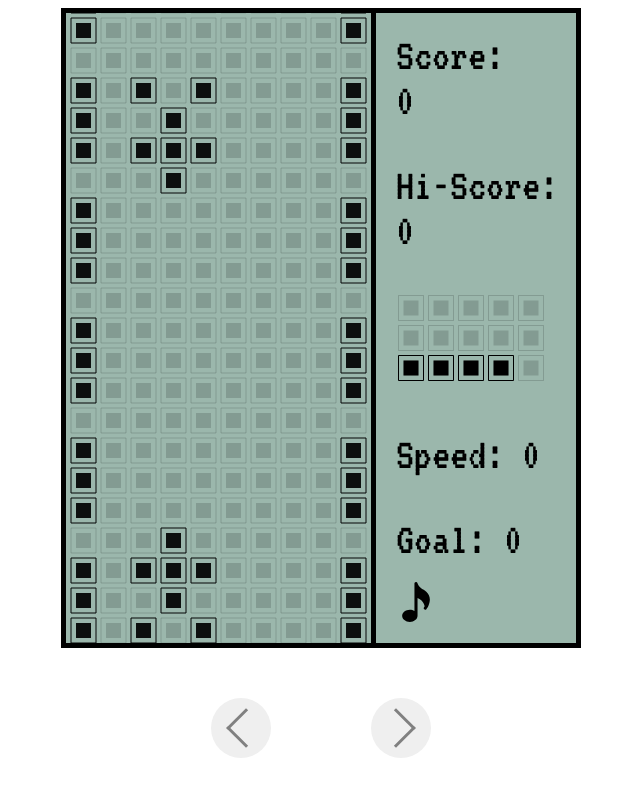
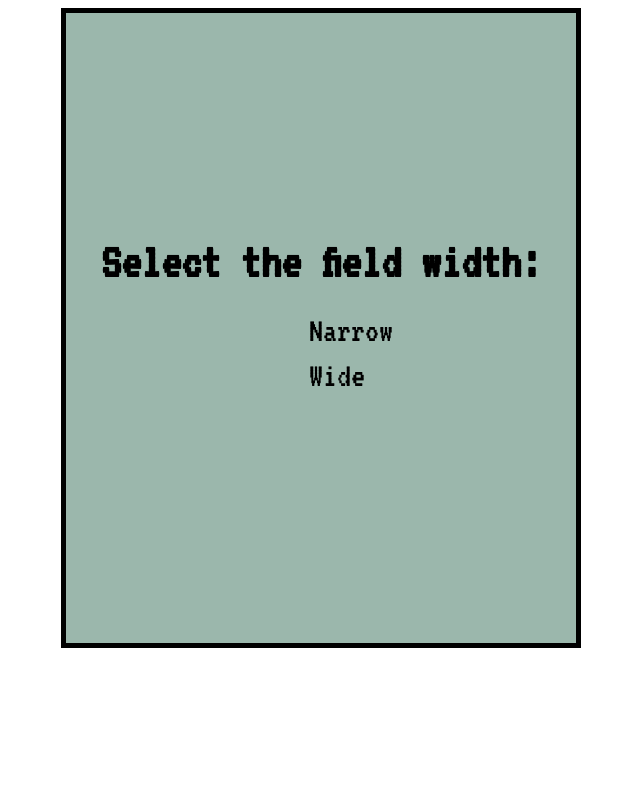
Before and after one commit to Maxvvellh0use/car-racing, a website built with webpack: page index.html in a window 1280 px wide. Both pictures are taken after a click on the element "Start Game". Shown: the whole page, without its empty margins (319-959 px from the left). Built offline with nearby package versions, Linux system fonts and the light colour scheme; files whose address does not match are found by name.

Commit message:
feat: add select field width

```diff
--- a/src/components/Background/Background.ts
+++ b/src/components/Background/Background.ts
@@ -1,9 +1,11 @@
-import { drawCube } from '../Cube/Cube';
-import { moveStep, roadHeight, roadWidth } from '../consts';
+import {
+  moveStep, roadHeight, roadNarrowWidth, roadWideWidth,
+} from '../consts';
 import { drawRow } from '../Row/Row';
 
-export const drawBackground = (startCoordY) => {
+export const drawBackground = (startCoordY, fieldWidth: string) => {
   let coordY = startCoordY;
+  const roadWidth = fieldWidth === 'narrow' ? roadNarrowWidth : roadWideWidth;
   while (coordY < roadHeight) {
     drawRow(coordY, roadWidth);
     coordY += moveStep;
--- a/src/components/Game/Game.ts
+++ b/src/components/Game/Game.ts
@@ -12,13 +12,14 @@ import { drawRoad } from '../Road/Road';
 import { drawBackground } from '../Background/Background';
 import { drawMyCar } from '../MyCar/MyCar';
 import { drawOncomingCar } from '../OncomingCar/OncomingCar';
-import { oncomingCars } from '../../data/oncomingCars';
+import { oncomingCarsNarrow, oncomingCarsWide } from '../../data/oncomingCars';
 import { myCarMoveHandler } from '../helpers/myCarMoveHandler';
 import { isCrashCheck } from '../helpers/isCrushCheck';
 import { ScoreContainer } from '../ScoreContainer/ScoreContainer';
 import { drawLifes } from '../Lifes/Lifes';
 import { GameOverScreen } from '../GameOverScreen/GameOverScreen';
 import { isGoal } from '../helpers/isGoal';
+import {getOncomingCars} from "../helpers/getOncomingCars";
 
 export class Game {
   canvas: HTMLCanvasElement;
@@ -59,7 +60,10 @@ export class Game {
 
   isMusicPlay: boolean;
 
-  constructor() {
+  fieldWidth: string;
+
+  constructor(fieldWidth: string) {
+    this.fieldWidth = fieldWidth;
     this.canvas = document.getElementById('canvasRoot') as HTMLCanvasElement;
     this.rootScore = document.getElementById('rootScore');
     this.ctx = this.canvas.getContext('2d');
@@ -104,13 +108,12 @@ export class Game {
 
   movingRoad = () => {
     this.ctx.clearRect(0, 0, this.canvas.width, this.canvas.height);
-    drawBackground(this.backgroundY);
+    drawBackground(this.backgroundY, this.fieldWidth);
     drawLifes(this.lifes);
-    drawRoad(this.roadY);
+    drawRoad(this.roadY, this.fieldWidth);
     this.oncomingCarY = this.oncomingCarY > maxOncomingCarsY ? startPosition.oncomingCarY
       : this.oncomingCarY;
-    const oncomingCarsPointsCoord = oncomingCars.map((car) => drawOncomingCar(car.oncomingCarX,
-      car.oncomingCarY + this.oncomingCarY));
+    const oncomingCarsPointsCoord = getOncomingCars(this.fieldWidth, this.oncomingCarY);
     const myCarPointsCoord = drawMyCar(this.myCarX, this.myCarY);
     this.isCrash = isCrashCheck(oncomingCarsPointsCoord, myCarPointsCoord);
     if (this.isCrash) {
@@ -119,16 +122,15 @@ export class Game {
   };
 
   updateGame = (isPressed: string) => {
-    const oncomingCarsPointsCoord = oncomingCars.map((car) => drawOncomingCar(car.oncomingCarX,
-      car.oncomingCarY + this.oncomingCarY));
+    const oncomingCarsPointsCoord = getOncomingCars(this.fieldWidth, this.oncomingCarY);
     const myCarPointsCoord = drawMyCar(this.myCarX, this.myCarY);
     this.isCrash = isCrashCheck(oncomingCarsPointsCoord, myCarPointsCoord);
     this.rootScore.innerHTML = '';
     ScoreContainer(this.score, this.hiScore, startScore.lifes,
       this.speedCoeff, this.goal, this.soundIcon);
     if (!this.isCrash) {
-      this.myCarX = myCarMoveHandler(isPressed, this.myCarX, this.myCarY).myCarX;
-      this.myCarY = myCarMoveHandler(isPressed, this.myCarX, this.myCarY).myCarY;
+      this.myCarX = myCarMoveHandler(isPressed, this.myCarX, this.myCarY, this.fieldWidth).myCarX;
+      this.myCarY = myCarMoveHandler(isPressed, this.myCarX, this.myCarY, this.fieldWidth).myCarY;
       this.movingRoad();
     }
   };
@@ -136,8 +138,7 @@ export class Game {
   updateBackground = () => {
     this.rootScore.innerHTML = '';
     this.score = this.goal * scoreIncreaseCoeff;
-    const oncomingCarsPointsCoord = oncomingCars.map((car) => drawOncomingCar(car.oncomingCarX,
-      car.oncomingCarY + this.oncomingCarY));
+    const oncomingCarsPointsCoord = getOncomingCars(this.fieldWidth, this.oncomingCarY);
     this.goal = isGoal(oncomingCarsPointsCoord) ? this.goal + 1 : this.goal;
     ScoreContainer(this.score, this.hiScore, 0, this.speedCoeff, this.goal, this.soundIcon);
     const musicIcon = document.getElementById('musicIcon');
@@ -213,7 +214,7 @@ export class Game {
   }
 
   endGameEvent = () => {
-    GameOverScreen(this.score);
+    GameOverScreen(this.score, this.fieldWidth);
     this.takeOnMe.pause();
     if (Number(localStorage.hiScore) < this.score) {
       localStorage.hiScore = this.score;
--- a/src/components/InitGame/InitGame.ts
+++ b/src/components/InitGame/InitGame.ts
@@ -1,33 +1,39 @@
 import { drawMyCar } from '../MyCar/MyCar';
 import { drawRoad } from '../Road/Road';
 import { drawBackground } from '../Background/Background';
-import {iconsMusic , startPosition , startScore} from '../consts';
+import {
+  canvasFieldWidths, iconsMusic, startPosition, startScore,
+} from '../consts';
 import { ScoreContainer } from '../ScoreContainer/ScoreContainer';
 import { Game } from '../Game/Game';
 import { drawLifes } from '../Lifes/Lifes';
 
-export const InitGame = () => {
+const drawGameBlock = (fieldWidth, root, buttonsMoveRoot) => {
+  root.insertAdjacentHTML('afterbegin', `<canvas
+                                                     class="canvas"
+                                                     id="canvasRoot"
+                                                     width="${canvasFieldWidths[fieldWidth]}"
+                                                     height="630"></canvas>`);
+  buttonsMoveRoot.insertAdjacentHTML('beforeend', `
+                <button class="button_move button_move__left" id="buttonLeft"></button>
+                <button class="button_move button_move__right" id="buttonRight"></button>`);
+  drawRoad(-25, fieldWidth);
+  drawBackground(-25, fieldWidth);
+  drawMyCar(startPosition.myCarX, startPosition.myCarY);
+  ScoreContainer(startScore.score, Number(localStorage.hiScore), startScore.lifes,
+    startScore.speed, startScore.speed, iconsMusic.musicOn);
+  drawLifes(startScore.lifes);
+};
+
+export const InitGame = (fieldWidth: string) => {
   const root = document.getElementById('root');
   const startScreen = document.getElementById('startScreenRoot');
   const buttonsMoveRoot = document.getElementById('buttonsMoveRoot');
   localStorage.hiScore = localStorage.hiScore ? localStorage.hiScore : 0;
   startScreen.classList.add('hidden');
   buttonsMoveRoot.innerHTML = '';
-  root.insertAdjacentHTML('afterbegin', `<canvas
-                                                     class="canvas"
-                                                     id="canvasRoot"
-                                                     width="305"
-                                                     height="630"></canvas>`);
-  buttonsMoveRoot.insertAdjacentHTML('beforeend', `
-                <button class="button_move button_move__left" id="buttonLeft"></button>
-                <button class="button_move button_move__right" id="buttonRight"></button>`);
-  ScoreContainer(startScore.score, Number(localStorage.hiScore), startScore.lifes,
-    startScore.speed, startScore.speed, iconsMusic.musicOn);
-  drawLifes(startScore.lifes);
-  drawRoad(-25);
-  drawBackground(-25);
-  drawMyCar(startPosition.myCarX, startPosition.myCarY);
-  const game = new Game();
+  drawGameBlock(fieldWidth, root, buttonsMoveRoot);
+  const game = new Game(fieldWidth);
   document.addEventListener('keydown', (e) => game.keyHandler(e), false);
   game.initUpdate();
 };
--- a/src/components/Road/Road.ts
+++ b/src/components/Road/Road.ts
@@ -1,9 +1,9 @@
 import { drawLine } from '../Line/Line';
 
-export const drawRoad = (startRoadCoordY) => {
+export const drawRoad = (startRoadCoordY, fieldWidth: string) => {
   const coordY = startRoadCoordY;
   const yInterval = 120;
-  const xInterval = 270;
+  const xInterval = fieldWidth === 'narrow' ? 270 : 360;
   const drawLeft = () => {
     drawLine(5, coordY - yInterval);
     drawLine(5, coordY);
--- a/src/components/Row/Row.ts
+++ b/src/components/Row/Row.ts
@@ -1,4 +1,4 @@
-import { moveStep, roadWidth } from '../consts';
+import { moveStep } from '../consts';
 import { drawCube } from '../Cube/Cube';
 
 export const drawRow = (coordY: number, maxWidth) => {
--- /dev/null
+++ b/src/components/SelectFieldWidth/SelectFieldWidth.ts
@@ -0,0 +1,18 @@
+import { InitGame } from '../InitGame/InitGame';
+
+export const SelectFieldWidth = () => {
+  const startScreen = document.getElementById('startScreenRoot');
+  startScreen.innerHTML = '';
+  startScreen.insertAdjacentHTML('beforeend', `
+                                    <div class="title_field_select">Select the field width:</div>
+                                    <ul class="field_width_select_list">
+                                        <li class="field_width_select_list__item" id="narrowFieldItem">
+                                        <span>Narrow</span></li>
+                                        <li class="field_width_select_list__item" id="wideFieldItem">
+                                        <span>Wide</span></li>
+                                    </ul>`);
+  const narrowFieldItem = document.getElementById('narrowFieldItem');
+  const wideFieldItem = document.getElementById('wideFieldItem');
+  narrowFieldItem.addEventListener('click', () => InitGame('narrow'));
+  wideFieldItem.addEventListener('click', () => InitGame('wide'));
+};
--- a/src/components/StartScreen/StartScreen.ts
+++ b/src/components/StartScreen/StartScreen.ts
@@ -1,6 +1,4 @@
-import { InitGame } from '../InitGame/InitGame';
-
-
+import { SelectFieldWidth } from '../SelectFieldWidth/SelectFieldWidth';
 
 export const StartScreen = () => {
   const startScreenRoot = document.getElementById('startScreenRoot');
@@ -9,5 +7,5 @@ export const StartScreen = () => {
         <div class="start_button" id="startButton">Start Game</div>
     `);
   const startButton = document.getElementById('startButton');
-  startButton.addEventListener('click', InitGame);
+  startButton.addEventListener('click', SelectFieldWidth);
 };
--- a/src/components/consts.ts
+++ b/src/components/consts.ts
@@ -1,4 +1,5 @@
-export const roadWidth = 305;
+export const roadNarrowWidth = 305;
+export const roadWideWidth = 395;
 export const roadHeight = 630;
 
 export const startPosition = {
@@ -13,14 +14,15 @@ export const startPosition = {
 export const moveStep = 30;
 
 export const maxCarLeft = 95;
-export const maxCarRight = 185;
+export const maxCarRightNarrow = 185;
+export const maxCarRightWide = 265;
 export const maxCarUp = 5;
 export const maxCarDown = 515;
 
 export const maxCarsInterval = 720;
 export const minCarsInterval = 270;
 
-export const maxOncomingCarsY = 4450;
+export const maxOncomingCarsY = 5050;
 
 export const maxRoadY = 50;
 export const minRoadY = -25;
@@ -49,3 +51,8 @@ export const iconsMusic = {
   musicOn: 'src/img/music-on.svg',
   musicOff: 'src/img/music-off.svg',
 };
+
+export const canvasFieldWidths = {
+  narrow: 305,
+  wide: 395,
+};
--- /dev/null
+++ b/src/components/helpers/getOncomingCars.ts
@@ -0,0 +1,10 @@
+import { oncomingCarsNarrow, oncomingCarsWide } from '../../data/oncomingCars';
+import { drawOncomingCar } from '../OncomingCar/OncomingCar';
+
+export const getOncomingCars = (fieldWidth: string, oncomingCarY: number) => {
+  return fieldWidth === 'narrow'
+    ? oncomingCarsNarrow.map((car) => drawOncomingCar(car.oncomingCarX,
+      car.oncomingCarY + oncomingCarY))
+    : oncomingCarsWide.map((car) => drawOncomingCar(car.oncomingCarX,
+      car.oncomingCarY + oncomingCarY));
+};
--- a/src/components/helpers/myCarMoveHandler.ts
+++ b/src/components/helpers/myCarMoveHandler.ts
@@ -1,8 +1,10 @@
 import {
-  maxCarDown, maxCarLeft, maxCarRight, maxCarUp, moveStep,
+  maxCarDown, maxCarLeft, maxCarRightWide, maxCarRightNarrow, maxCarUp, moveStep,
 } from '../consts';
 
-export const myCarMoveHandler = (isPressed, myCarX, myCarY): { myCarX: number, myCarY: number } => {
+export const myCarMoveHandler = (isPressed, myCarX, myCarY, fieldWidth): { myCarX: number,
+  myCarY: number } => {
+  const maxCarRight = fieldWidth === 'narrow' ? maxCarRightNarrow : maxCarRightWide;
   if (isPressed === 'Right' && myCarX < maxCarRight) {
     return { myCarX: myCarX + (moveStep * 3), myCarY };
   } if (isPressed === 'Left' && myCarX > maxCarLeft) {
--- a/src/data/oncomingCars.ts
+++ b/src/data/oncomingCars.ts
@@ -1,15 +1,16 @@
 const cubeHeightCoeff = -30;
 const cubeWidthCoeff = 30;
 const xPositionLeft = 95;
-const xPositionRight = 185;
+const xPositionCenter = 185;
+const xPositionRight = 275;
 
-export const oncomingCars = [
+export const oncomingCarsNarrow = [
   {
     oncomingCarX: xPositionLeft,
     oncomingCarY: 3 * cubeHeightCoeff,
   },
   {
-    oncomingCarX: xPositionRight,
+    oncomingCarX: xPositionCenter,
     oncomingCarY: 15 * cubeHeightCoeff,
   },
   {
@@ -21,7 +22,7 @@ export const oncomingCars = [
     oncomingCarY: 34 * cubeHeightCoeff,
   },
   {
-    oncomingCarX: xPositionRight,
+    oncomingCarX: xPositionCenter,
     oncomingCarY: 48 * cubeHeightCoeff,
   },
   {
@@ -29,7 +30,7 @@ export const oncomingCars = [
     oncomingCarY: 58 * cubeHeightCoeff,
   },
   {
-    oncomingCarX: xPositionRight,
+    oncomingCarX: xPositionCenter,
     oncomingCarY: 67 * cubeHeightCoeff,
   },
   {
@@ -41,7 +42,7 @@ export const oncomingCars = [
     oncomingCarY: 93 * cubeHeightCoeff,
   },
   {
-    oncomingCarX: xPositionRight,
+    oncomingCarX: xPositionCenter,
     oncomingCarY: 104 * cubeHeightCoeff,
   },
   {
@@ -49,7 +50,78 @@ export const oncomingCars = [
     oncomingCarY: 113 * cubeHeightCoeff,
   },
   {
-    oncomingCarX: xPositionRight,
+    oncomingCarX: xPositionCenter,
     oncomingCarY: 126 * cubeHeightCoeff,
   },
 ];
+
+export const oncomingCarsWide = [
+  {
+    oncomingCarX: xPositionLeft,
+    oncomingCarY: 3 * cubeHeightCoeff,
+  },
+  {
+    oncomingCarX: xPositionCenter,
+    oncomingCarY: 12 * cubeHeightCoeff,
+  },
+  {
+    oncomingCarX: xPositionRight,
+    oncomingCarY: 19 * cubeHeightCoeff,
+  },
+  {
+    oncomingCarX: xPositionLeft,
+    oncomingCarY: 24 * cubeHeightCoeff,
+  },
+  {
+    oncomingCarX: xPositionLeft,
+    oncomingCarY: 34 * cubeHeightCoeff,
+  },
+  {
+    oncomingCarX: xPositionCenter,
+    oncomingCarY: 39 * cubeHeightCoeff,
+  },
+  {
+    oncomingCarX: xPositionRight,
+    oncomingCarY: 48 * cubeHeightCoeff,
+  },
+  {
+    oncomingCarX: xPositionLeft,
+    oncomingCarY: 58 * cubeHeightCoeff,
+  },
+  {
+    oncomingCarX: xPositionCenter,
+    oncomingCarY: 67 * cubeHeightCoeff,
+  },
+  {
+    oncomingCarX: xPositionRight,
+    oncomingCarY: 77 * cubeHeightCoeff,
+  },
+  {
+    oncomingCarX: xPositionLeft,
+    oncomingCarY: 86 * cubeHeightCoeff,
+  },
+  {
+    oncomingCarX: xPositionCenter,
+    oncomingCarY: 99 * cubeHeightCoeff,
+  },
+  {
+    oncomingCarX: xPositionLeft,
+    oncomingCarY: 108 * cubeHeightCoeff,
+  },
+  {
+    oncomingCarX: xPositionRight,
+    oncomingCarY: 118 * cubeHeightCoeff,
+  },
+  {
+    oncomingCarX: xPositionCenter,
+    oncomingCarY: 127 * cubeHeightCoeff,
+  },
+  {
+    oncomingCarX: xPositionLeft,
+    oncomingCarY: 136 * cubeHeightCoeff,
+  },
+  {
+    oncomingCarX: xPositionRight,
+    oncomingCarY: 148 * cubeHeightCoeff,
+  },
+];
--- a/src/style/style.scss
+++ b/src/style/style.scss
@@ -77,6 +77,25 @@ main {
   &:hover {
     cursor: pointer;
   }
+}
+
+.title_field_select {
+  font-size: 50px;
+  font-weight: bold;
+}
+
+.field_width_select_list__item {
+  font-size: 35px;
+  list-style: none;
+  cursor: pointer;
+  margin: 10px;
+  &:hover {
+    list-style-type: ">";
+  }
+}
+
+.field_width_select_list__item span {
+  margin-left: 20px;
 }
 
 .buttons_move_container {
```
Also changed, not shown: src/components/GameOverScreen/GameOverScreen.ts (+6 -6 lines).
